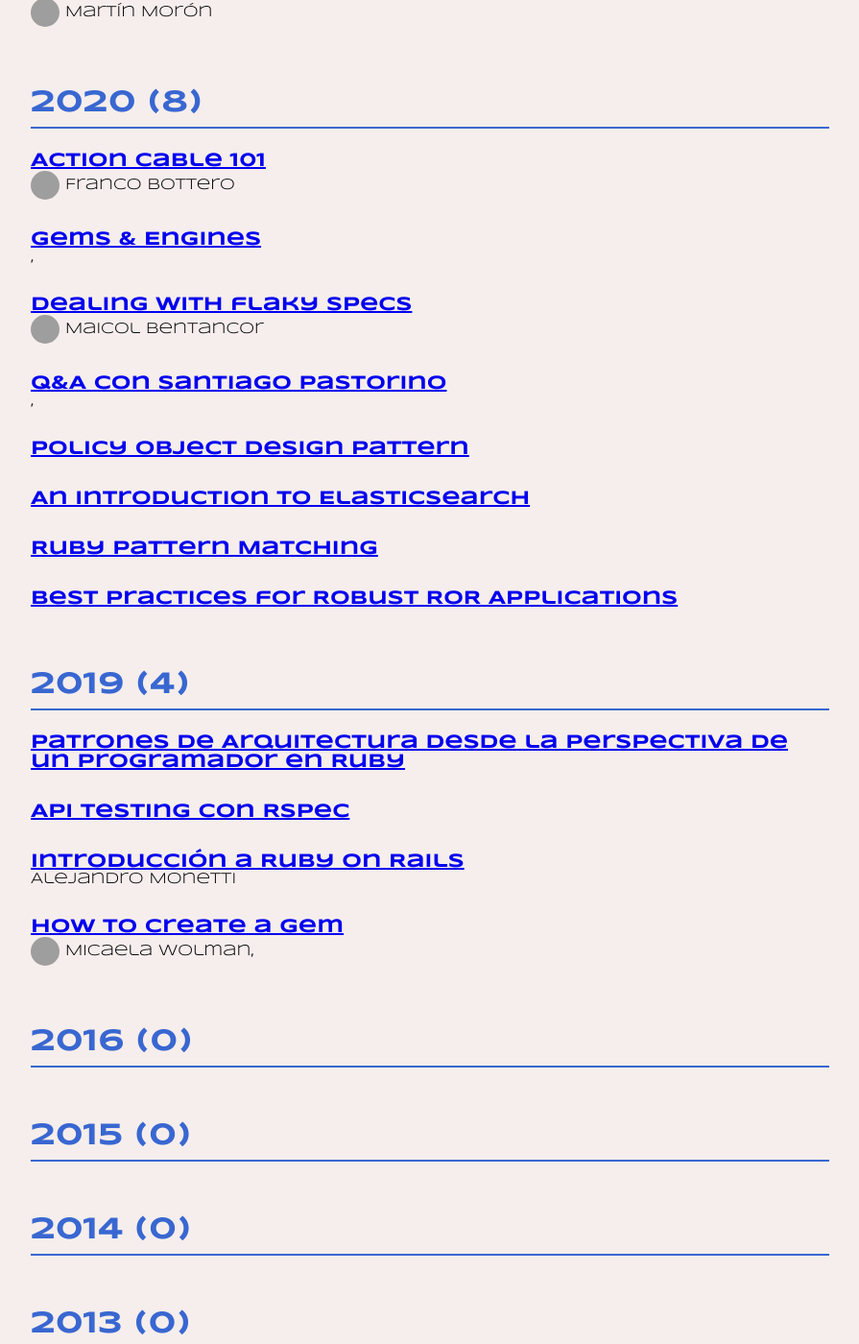
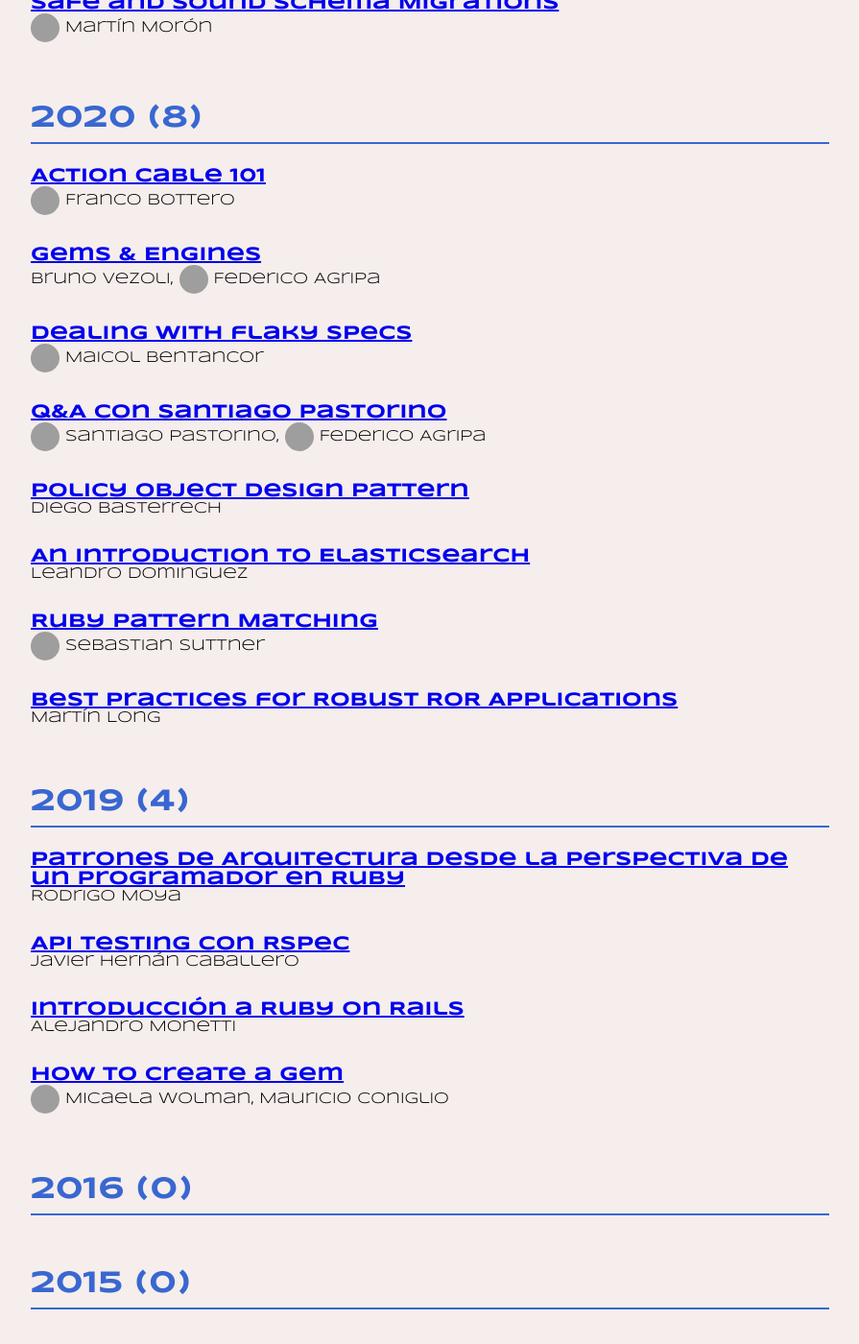
Before and after one commit to rubyuy/ruby.uy, a Jekyll site: the page built from talks.html, in a window 1280 px wide and 1400 px high, scrolled down 6708 px. Shown: the whole window at 96% size, without its empty margins (192-1087 px from the left). Built offline with Jekyll 4.4.1, drawn with Linux system fonts in a browser that asks for light colours; some of the changed text lies outside the part shown; grey boxes are pictures that could not be loaded.

Commit message:
Companies and people

```diff
--- a/_data/people.yml
+++ b/_data/people.yml
@@ -232,3 +232,39 @@
 
 santiago_rodriguez:
   name: Santiago Rodriguez
+
+mauricio_coniglio:
+  name: Mauricio Coniglio
+
+rodrigo_moya:
+  name: Rodrigo Moya
+
+javier_caballero:
+  name: Javier Hernán Caballero
+
+sebastian_suttner:
+  name: Sebastian Suttner
+  github: ssuttner
+
+martin_long:
+  name: Martín Long
+
+diego_basterrech:
+  name: Diego Basterrech
+
+leandro_dominguez:
+  name: Leandro Dominguez
+
+santiago_pastorino:
+  name: Santiago Pastorino
+  github: spastorino
+
+federico_agripa:
+  name: Federico Agripa
+  github: fedeagripa
+
+bruno_vezoli:
+  name: Bruno Vezoli
+
+raul_perez_alejo:
+  name: Raul Pérez-Alejo Neyra
```
Also changed, not shown: _data/companies.yml (+27 -0 lines).
